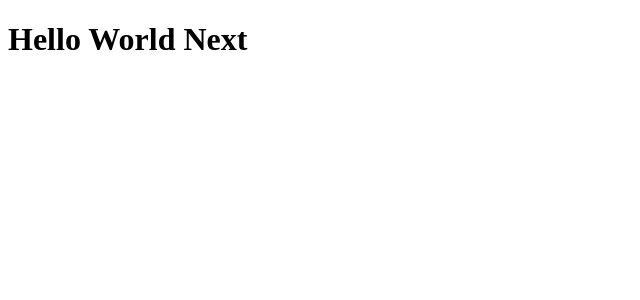
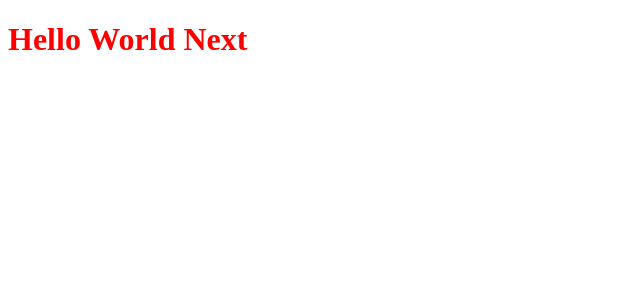
Before and after one commit to PedroMakengo/ignews, a Next.js app: page / in a window 1280 px wide. Shown: the top 300 px of the page, without its empty margins (0-640 px from the left). Built offline with nearby package versions, Linux system fonts and the light colour scheme.

Commit message:
Usando o typescript junto com o css module

```diff
--- a/package.json
+++ b/package.json
@@ -17,7 +17,10 @@
     "react-dom": "17.0.2"
   },
   "devDependencies": {
+    "@types/node": "^16.6.0",
+    "@types/react": "^17.0.17",
     "eslint": "7.32.0",
-    "eslint-config-next": "11.1.0"
+    "eslint-config-next": "11.1.0",
+    "typescript": "^4.3.5"
   }
 }
--- a/src/pages/_app.js
+++ /dev/null
@@ -1,5 +0,0 @@
-function MyApp({ Component, pageProps }) {
-  return <Component {...pageProps} />
-}
-
-export default MyApp
--- /dev/null
+++ b/src/pages/_app.tsx
@@ -0,0 +1,7 @@
+import { AppProps } from 'next/app';
+
+function MyApp({ Component, pageProps }: AppProps) {
+  return <Component {...pageProps} />
+}
+
+export default MyApp
--- a/src/pages/index.js
+++ /dev/null
@@ -1,5 +0,0 @@
-export default function Home() {
-  return (
-    <h1>Hello World Next</h1>
-  )
-}
--- /dev/null
+++ b/src/pages/index.tsx
@@ -0,0 +1,7 @@
+import style from "../styles/home.module.css";
+
+export default function Home() {
+  return (
+    <h1 className={style.title}>Hello World Next</h1>
+  )
+}
--- /dev/null
+++ b/src/styles/home.module.css
@@ -0,0 +1,3 @@
+.title {
+  color: red;
+}
```
Also changed, not shown: tsconfig.json (added, +29 -0 lines), next-env.d.ts (added), 1 other file (tests, documents, lock files or other folders).
